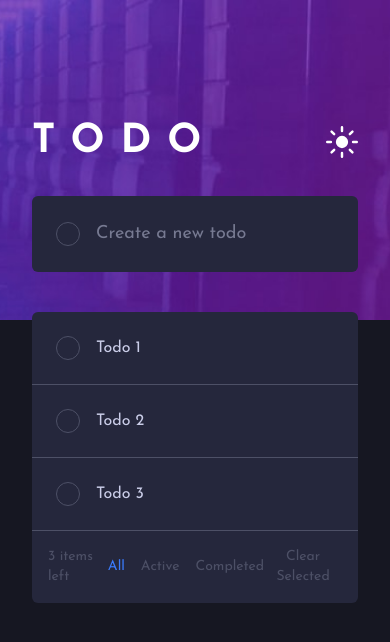
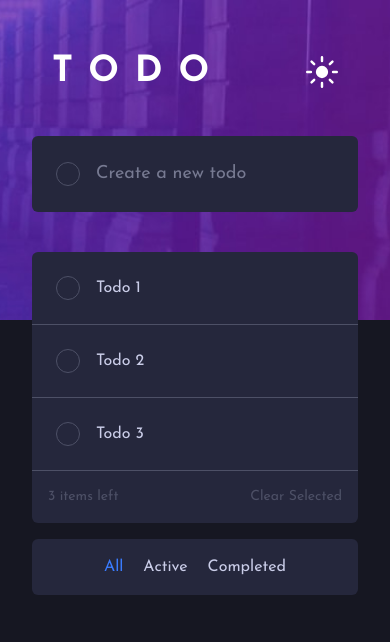
Before and after one commit to rodrigojesus7/todolist-app, a React (Vite) app: page / in a window 390 px wide. Shown: the top 642 px of the page. Built offline with nearby package versions, Linux system fonts and the light colour scheme.

Commit message:
feat: add responsive

```diff
--- a/src/components/TodoHeader/index.tsx
+++ b/src/components/TodoHeader/index.tsx
@@ -7,8 +7,8 @@ const TodoHeader = () => {
     const { theme, toggleTheme } = useContext(ThemeContext)
 
     return (
-        <header className='flex justify-between mb-6 pt-20'>
-            <h1 className='text-white text-[2.5rem] font-bold tracking-[1rem]'>TODO</h1>
+        <header className='flex justify-between p-5 items-center mb-6'>
+            <h1 className='text-white text-4xl sm:text-[2.5rem] font-bold tracking-[1rem]'>TODO</h1>
 
             <button className='cursor-pointer' onClick={toggleTheme}>
                 <img className='w-8 h-8' src={`${themeConfig[theme].icon}`} alt="Alternar tema" />
--- a/src/components/TodoList/index.tsx
+++ b/src/components/TodoList/index.tsx
@@ -14,6 +14,7 @@ const TodoList = () => {
 
     return (
 
+        <>
             <div className={`${themeConfig[theme].todo.backgroundColor} rounded-md`}>
                 <ul>
                     {todos.map((todo) => (
@@ -32,7 +33,7 @@ const TodoList = () => {
                 <div className={`text-sm flex justify-between p-4 ${themeConfig[theme].layout.textColor}`}>
                     <p>{todos.length} items left</p>
 
-                <div className="flex gap-4">
+                    <div className="hidden sm:flex gap-4">
                         <button className="cursor-pointer text-bright-blue">All</button>
                         <button className="cursor-pointer">Active</button>
                         <button className="cursor-pointer">Completed</button>
@@ -44,6 +45,16 @@ const TodoList = () => {
 
             </div>
 
+
+            <div className={`${themeConfig[theme].todo.backgroundColor} ${themeConfig[theme].todo.textColor} flex justify-center gap-5 py-4 rounded-md mt-4 sm:hidden`}>
+                <button className="cursor-pointer text-bright-blue">All</button>
+                <button className="cursor-pointer">Active</button>
+                <button className="cursor-pointer">Completed</button>
+            </div>
+        </>
+
+
+
     )
 }
 
```
Lines whose indentation alone changed are shown as unchanged.
